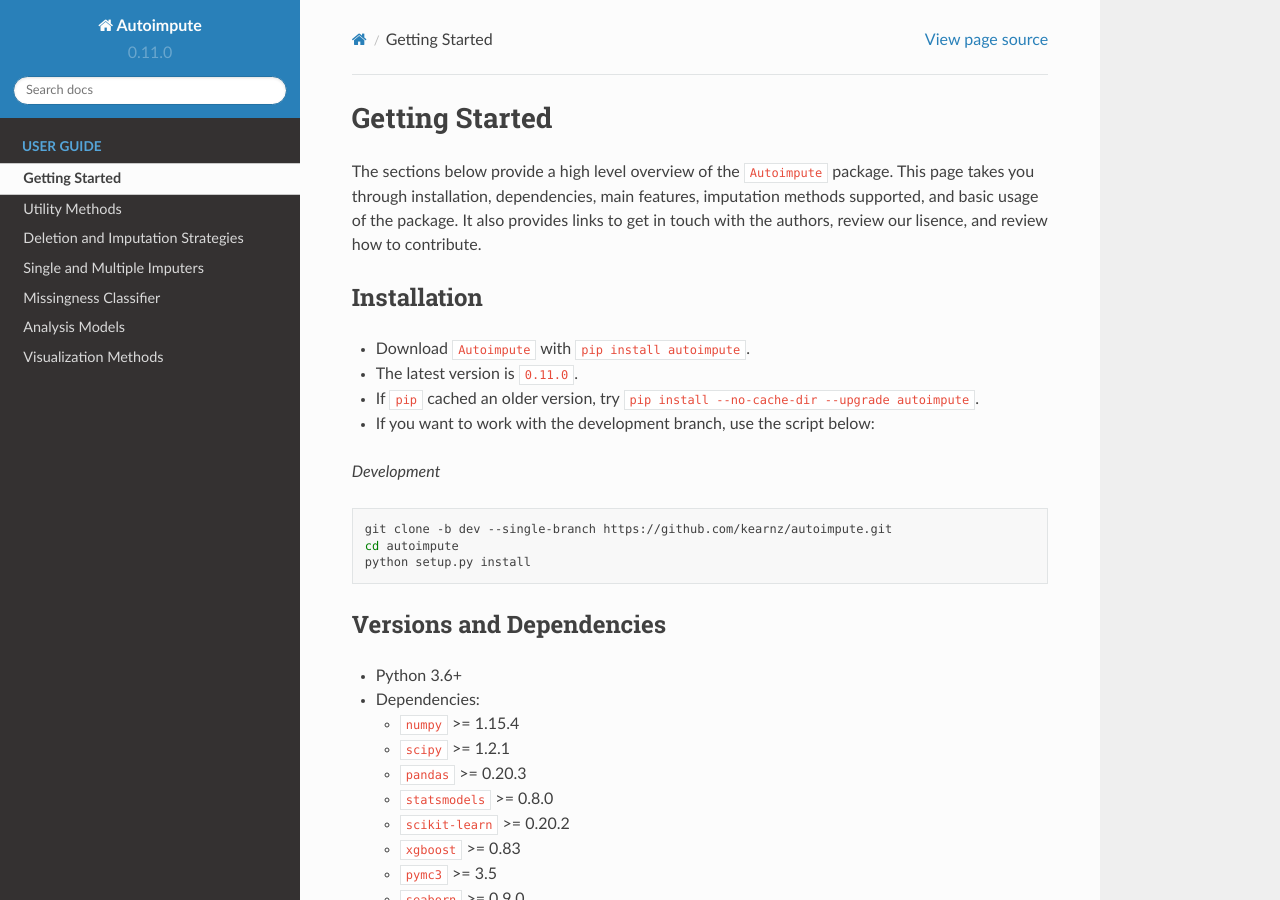
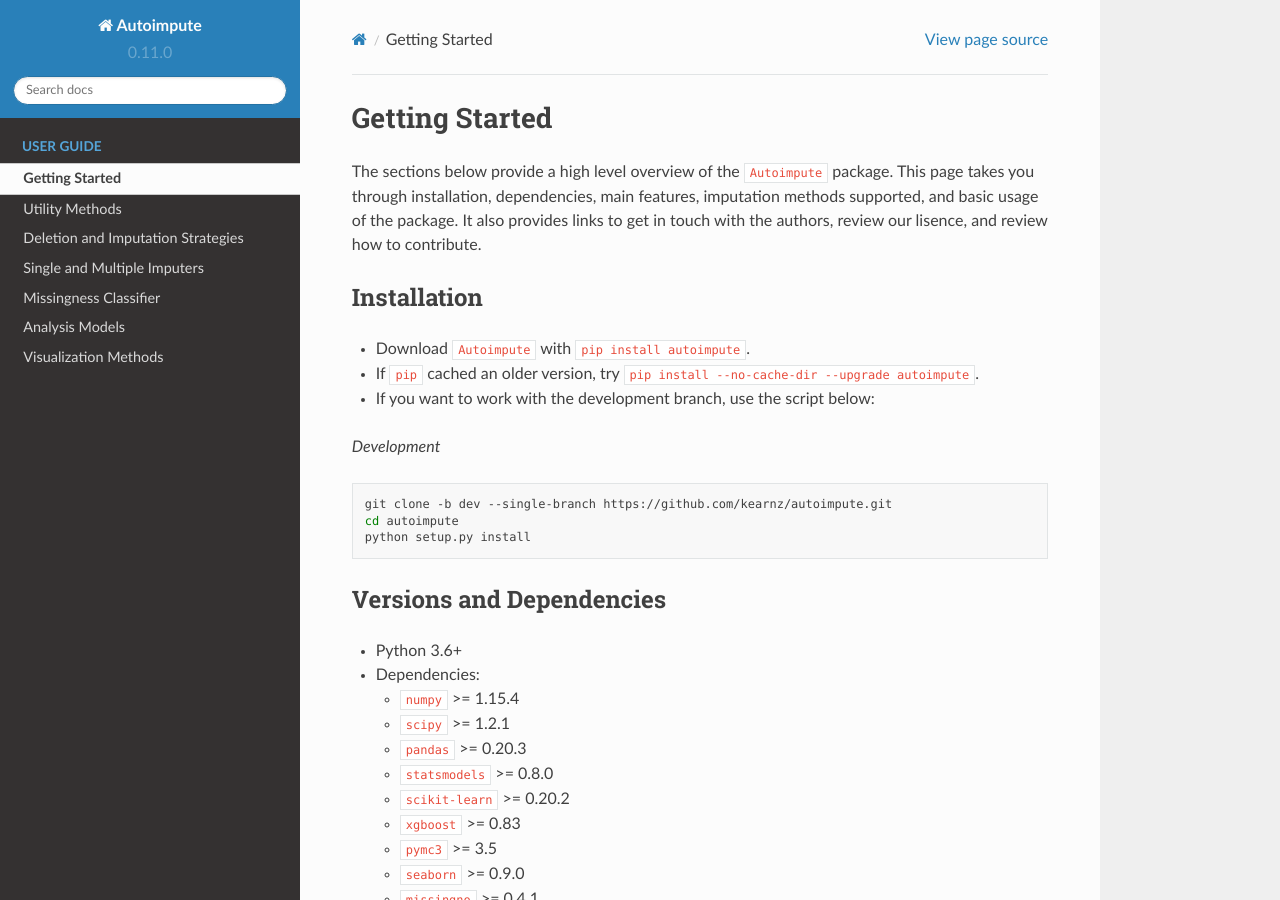
Before and after one commit to kearnz/autoimpute, a Sphinx documentation site: the page built from docs/source/user_guide/getting_started.rst, in a window 1280 px wide and 900 px high. Built offline with Sphinx 7.4.7 and the Read the Docs theme 2.0.0, drawn with Linux system fonts in a browser that asks for light colours.

Commit message:
docs update

```diff
--- a/docs/source/user_guide/getting_started.rst
+++ b/docs/source/user_guide/getting_started.rst
@@ -8,7 +8,6 @@
 
 
 * Download ``Autoimpute`` with ``pip install autoimpute``.
-* The latest version is ``0.11.0``.
 * If ``pip`` cached an older version, try ``pip install --no-cache-dir --upgrade autoimpute``.
 * If you want to work with the development branch, use the script below:
 
--- a/docs/source/user_guide/visuals.rst
+++ b/docs/source/user_guide/visuals.rst
@@ -27,6 +27,8 @@
 
 .. autofunction:: autoimpute.visuals.helpers._validate_data
 
+.. autofunction:: autoimpute.visuals.plot_imp_scatter
+
 .. autofunction:: autoimpute.visuals.plot_imp_dists
 
 .. autofunction:: autoimpute.visuals.plot_imp_boxplots
```
